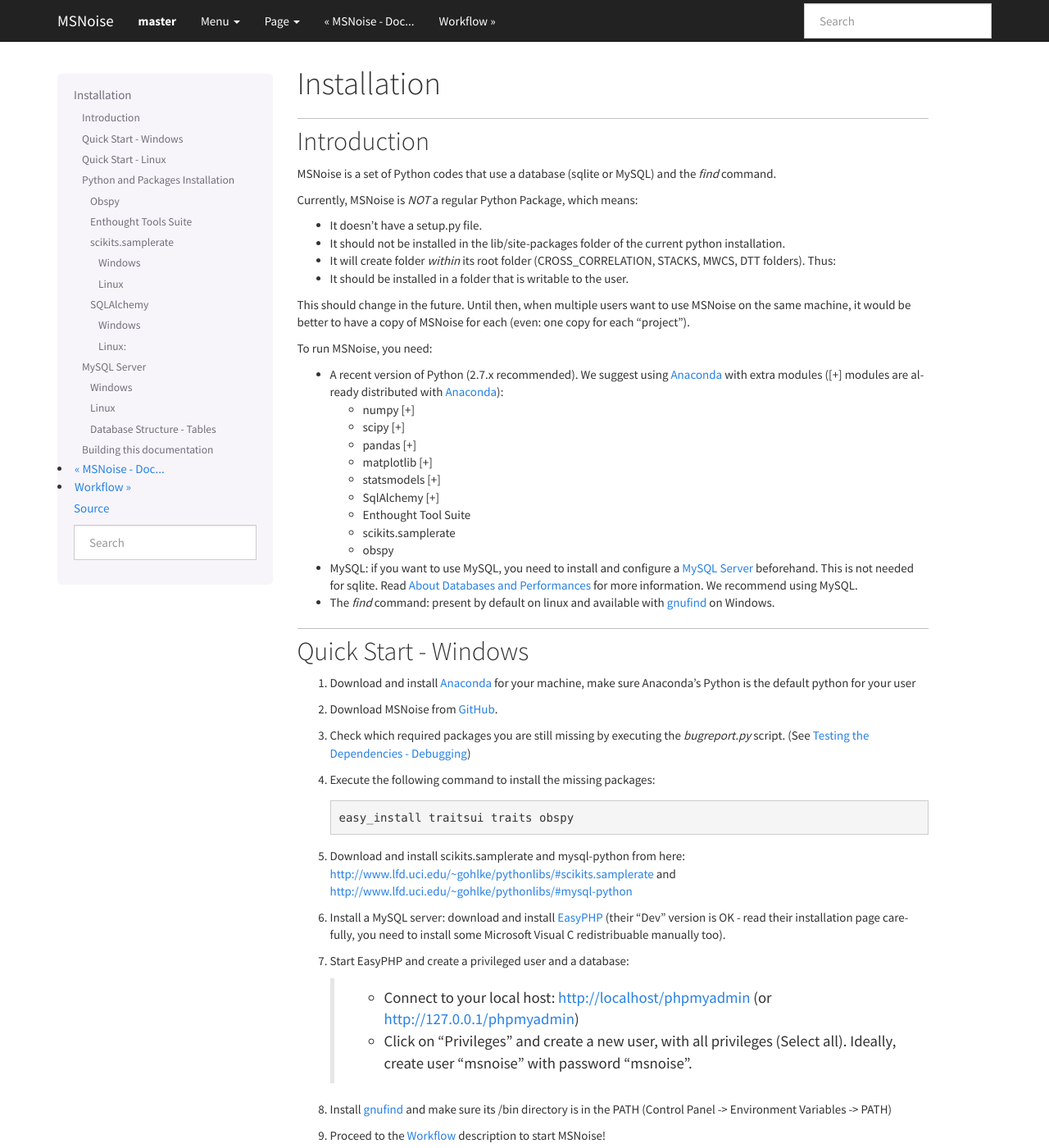
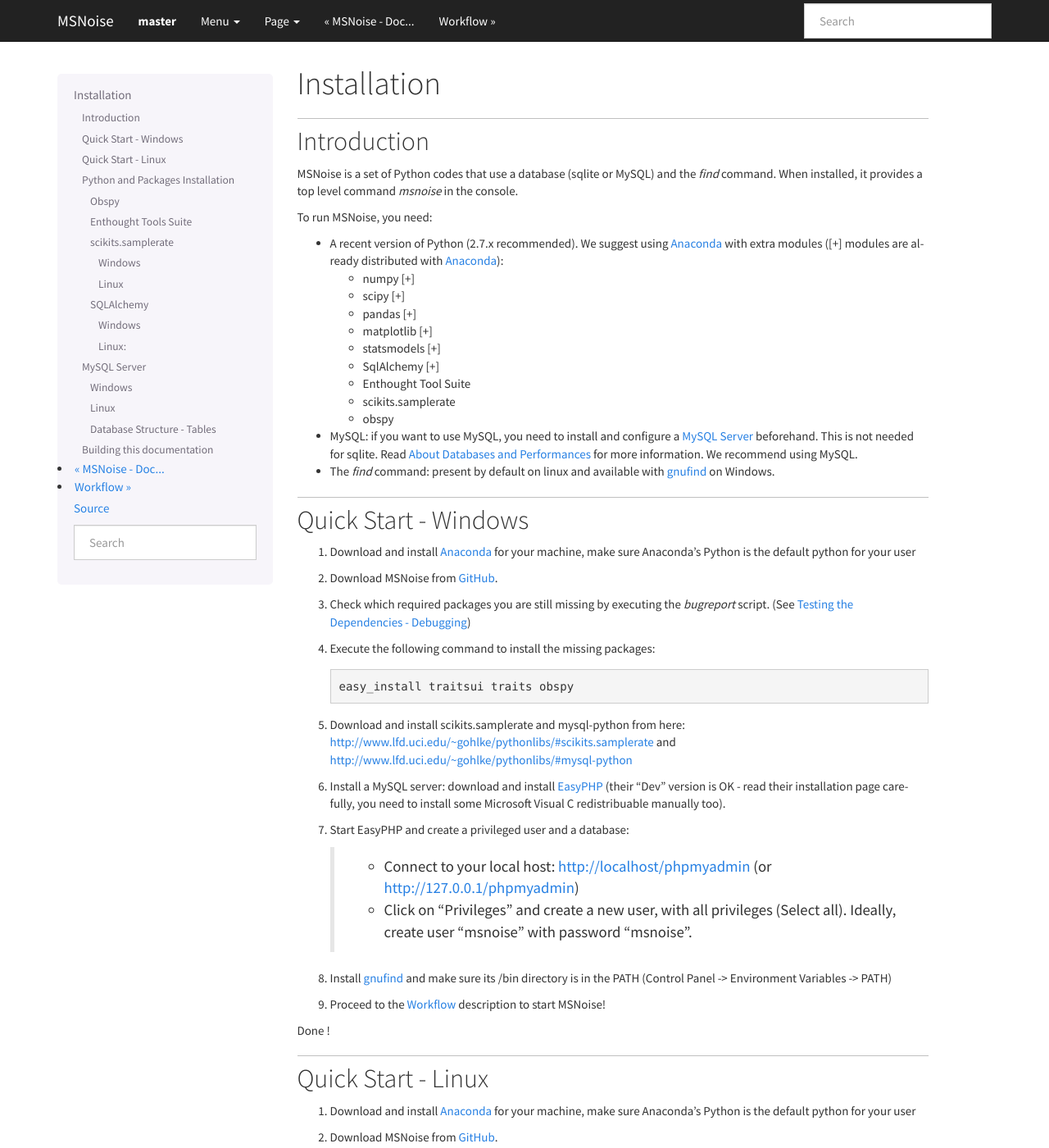
Before and after one commit to ROBelgium/MSNoise, a Sphinx documentation site: the page built from doc/installation.rst, in a window 1280 px wide and 1400 px high. Shown: the whole window at 82% size. Built offline with Sphinx 7.4.7, drawn with Linux system fonts in a browser that asks for light colours; formulas are drawn with MathJax 3; some of the changed text lies outside the part shown.

Commit message:
Doc doc doc...

```diff
--- a/doc/installation.rst
+++ b/doc/installation.rst
@@ -8,18 +8,8 @@
 ------------
 
 MSNoise is a set of Python codes that use a database (sqlite or MySQL) and
-the `find` command.
-
-Currently, MSNoise is *NOT* a regular Python Package, which means:
-
-* It doesn't have a setup.py file.
-* It should not be installed in the lib/site-packages folder of the current python installation.
-* It will create folder *within* its root folder (CROSS_CORRELATION, STACKS, MWCS, DTT folders). Thus:
-* It should be installed in a folder that is writable to the user.
-
-This should change in the future. Until then, when multiple users want to use MSNoise on the same machine, it would be better to have a copy of MSNoise for each (even: one copy for each "project").
-
-
+the `find` command. When installed, it provides a top level command `msnoise`
+in the console.
 
 To run MSNoise, you need:
 
@@ -48,7 +38,7 @@
 
 2. Download MSNoise from `GitHub <https://github.com/ROBelgium/MSNoise>`_.
 
-3. Check which required packages you are still missing by executing the *bugreport.py* script. (See :ref:`testing`)
+3. Check which required packages you are still missing by executing the *bugreport* script. (See :ref:`testing`)
 
 4. Execute the following command to install the missing packages:
 
@@ -79,7 +69,7 @@
 
 2. Download MSNoise from `GitHub <https://github.com/ROBelgium/MSNoise>`_.
 
-3. Check which required packages you are still missing by executing the *bugreport.py* script. (See :ref:`testing`)
+3. Check which required packages you are still missing by executing the *bugreport* script. (See :ref:`testing`)
 
 4. Execute the following commands to install the missing packages:
 
--- a/doc/troubleshooting.rst
+++ b/doc/troubleshooting.rst
@@ -16,9 +16,9 @@
 
 .. code-block:: sh
 
-    $ python bugreport.py -h
+    $ msnoise bugreport -h
 
-    usage: bugreport.py [-h] [-s] [-m] [-e] [-a]
+    usage: msnoise bugreport [-h] [-s] [-m] [-e] [-a]
 
     Helps determining what didn't work
 
@@ -34,7 +34,7 @@
 
 .. code-block:: sh
 
-    $ python bugreport.py -s -m
+    $ msnoise bugreport -s -m
 
 results in:
 
```
